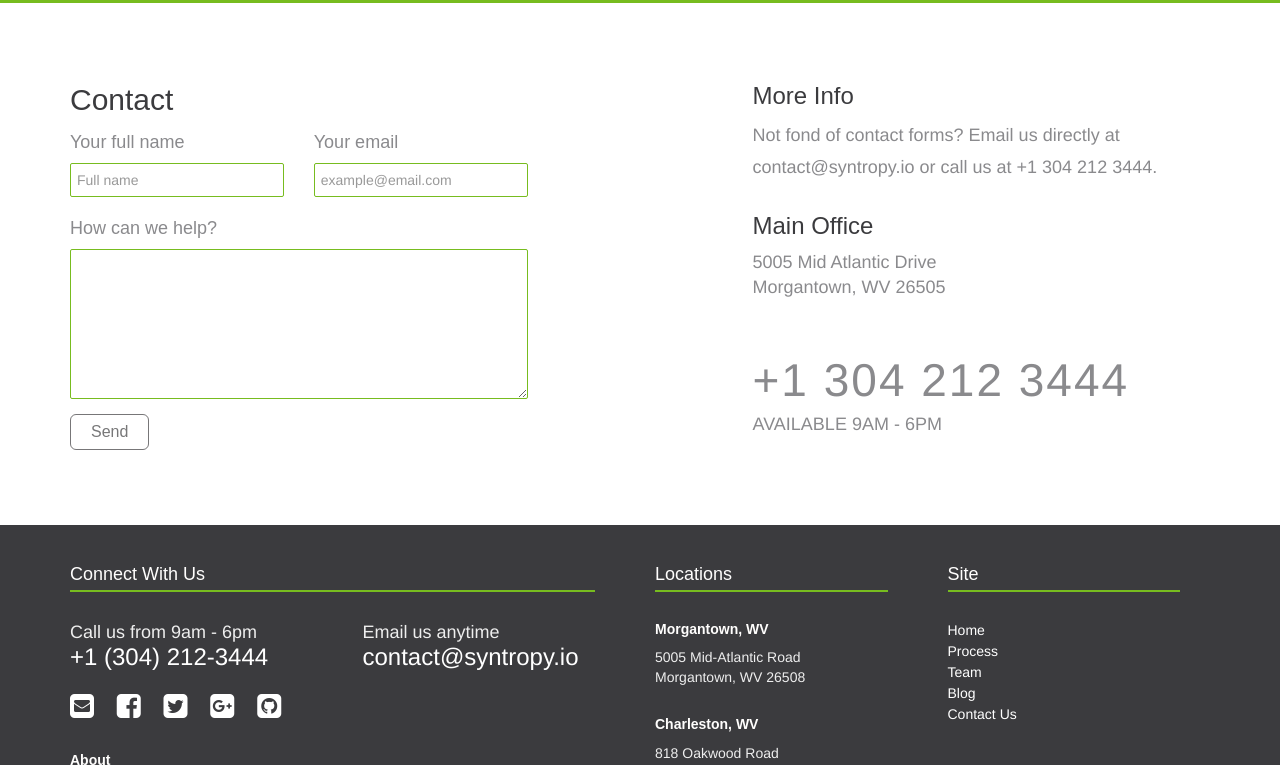
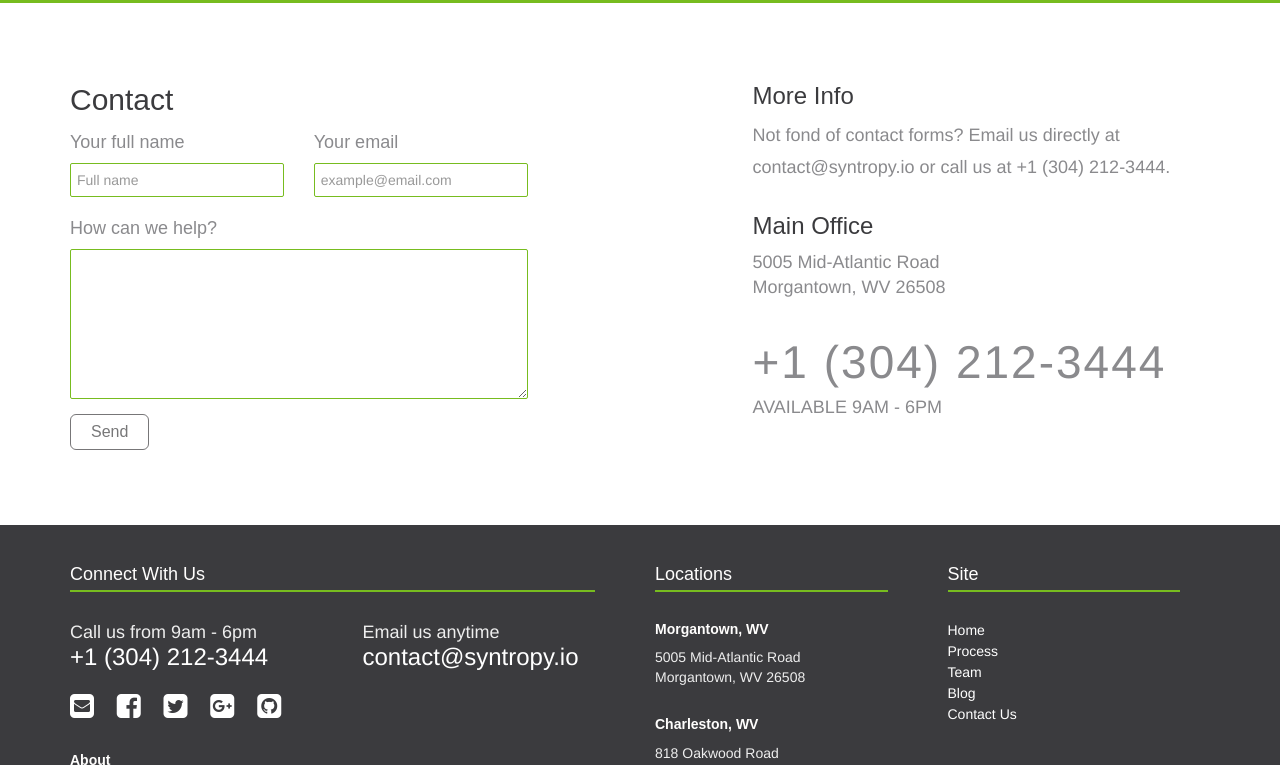
Before and after one commit to SyntropyDev/SyntropyDev.github.io, a Jekyll site: the page built from contact/index.html, in a window 1280 px wide and 900 px high, scrolled down 430 px, cut to the strip 135-900 px from the top of the window. Built offline with Jekyll 4.4.1, drawn with Linux system fonts in a browser that asks for light colours; nearby versions of some CDN libraries.

Commit message:
Added contact form variables to the config file. Contact page now pulls from config variables.

```diff
--- a/_config.yml
+++ b/_config.yml
@@ -16,7 +16,12 @@
 contact_phone: +1 (304) 212-3444
 contact_email: contact@syntropy.io
 
+contact_form_method: POST
+contact_form_redirect_url: http://syntropy.brace.io/thanks.html
+contact_form_action_url: ////forms.brace.io/sam@syntropy.io
+
 hours: "9am - 6pm"
+google_map_url: "https://www.google.com/maps/embed/v1/place?q=5005%20Mid-Atlantic%20Road%2C%20Morgantown%2C%20WV%2C%20United%20States&key=AIzaSyDS756UNHBCS5CSftugfayC-zTLwKCX_YY"
 primary_location:
   name: Morgantown, WV
   street: 5005 Mid-Atlantic Road
--- a/contact/index.html
+++ b/contact/index.html
@@ -8,7 +8,7 @@
 
 <div class="map-container">
   <div class="map">
-    <iframe width="100%" height="100%" frameborder="0" style="border:0" src="https://www.google.com/maps/embed/v1/place?q=5005%20Mid-Atlantic%20Road%2C%20Morgantown%2C%20WV%2C%20United%20States&key=AIzaSyDS756UNHBCS5CSftugfayC-zTLwKCX_YY"></iframe>
+    <iframe width="100%" height="100%" frameborder="0" style="border:0" src="{{site.google_map_url}}"></iframe>
   </div>
 </div>
 <div class="section light">
@@ -18,7 +18,7 @@
       <div class="col-md-5 col-sm-6">
         <h2 id="contact">Contact</h2>
 
-        <form method="POST" action="////forms.brace.io/sam@syntropy.io" role="form">
+        <form method="{{site.contact_form_method}}" action="{{site.contact_form_action_url}}" role="form">
           <div class="row">
             <div class="col-sm-6">
               <div class="form-group">
@@ -41,7 +41,7 @@
           </div>
 
           <div class="form-group">
-            <input type="hidden" name="_next" value="http://syntropy.brace.io/thanks.html" />
+            <input type="hidden" name="_next" value="{{site.contact_form_redirect_url}}" />
             <input class="btn-outline dark" type="submit" value="Send">
           </div>
 
@@ -50,14 +50,17 @@
 
       <div class="col-md-5 col-md-offset-2 col-sm-6">
         <h3 >More Info</h3>
-        Not fond of contact forms? Email us directly at contact@syntropy.io or call us at +1 304 212 3444.
+        Not fond of contact forms? Email us directly at {{site.contact_email}} or call us at {{site.contact_phone}}.
 
         <h3 style="margin-top: 30px;">Main Office </h3>
-        <address>5005 Mid Atlantic Drive<br>
-          Morgantown, WV 26505</address>
+        <address style="display: inline-block; margin-bottom: 0px;">
+          {{ site.primary_location.street }}<br/>
+          {{ site.primary_location.city }}, {{ site.primary_location.state }} {{ site.primary_location.zip }}
+        </address>
         <br>
-        <div class="big"> +1 304 212 3444</div>
-        <span>AVAILABLE 9AM - 6PM</span>
+        <br>
+        <div class="big"> {{site.contact_phone}}</div>
+        <span style="text-transform: uppercase">Available {{site.hours}}</span>
 
       </div>
     </div>
```
